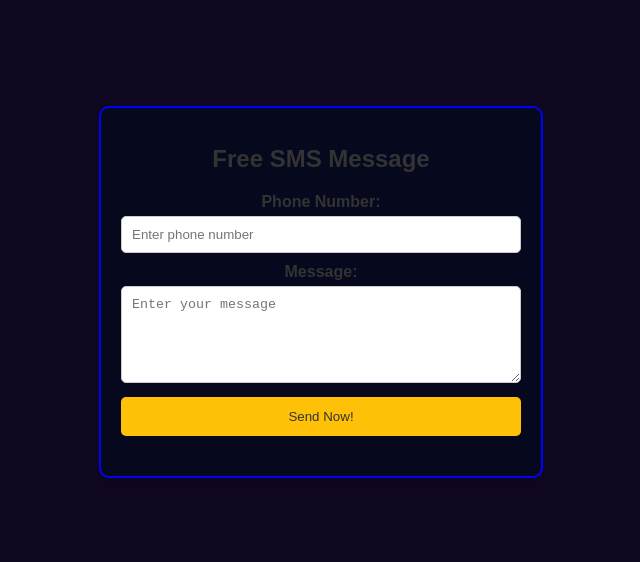
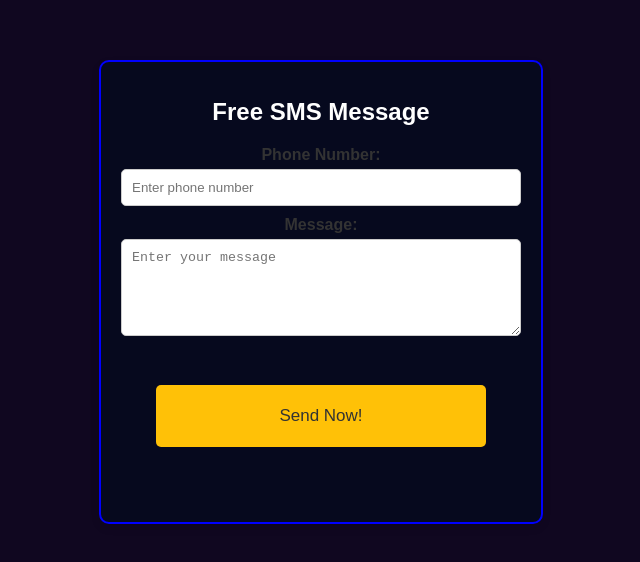
Before and after one commit to angelomaldora/mr-senpai, a website: page public/index.html in a window 1280 px wide. Shown: the part 108-670 px from the top of the page, without its empty margins (319-959 px from the left). Drawn offline with Linux system fonts and the light colour scheme.

Commit message:
Update index.html

```diff
--- a/public/index.html
+++ b/public/index.html
@@ -71,6 +71,47 @@
             font-weight: bold;
             color: #333;
         }
+        .title{
+        color: white;
+        }
+        .button-container {
+    display: flex;
+    justify-content: center;
+    align-items: center;
+
+}
+
+button {
+    width: 200px;
+    height: 62px;
+    cursor: pointer;
+    color: #fff;
+    font-size: 17px;
+    border-radius: 1rem;
+    border: none;
+    position: relative;
+    background: #100720;
+    transition: 0.1s;
+    margin: 35px;
+}
+
+button::after {
+    content: '';
+    width: 100%;
+    height: 100%;
+    background-image: radial-gradient(circle farthest-corner at 5% 10%, rgba(255, 94, 247, 1) 17.8%, rgba(2, 245, 255, 1) 100.2%);
+    filter: blur(15px);
+    z-index: -1;
+    position: absolute;
+    left: 0;
+    top: 0;
+}
+
+button:active {
+    transform: scale(0.9);
+    background: radial-gradient(circle farthest-corner at 10% 20%, rgba(255, 94, 247, 1) 17.8%, rgba(2, 245, 255, 1) 100.2%);
+    transition: 0.5s;
+}
         footer {
             margin-top: 20px;
             font-size: 14px;
@@ -85,15 +126,16 @@
 </head>
 <body>
     <div class="container">
-        <h1>Free SMS Message</h1>
+        <h1 class="title">Free SMS Message</h1>
 
         <label for="phoneNumber">Phone Number:</label>
         <input type="text" id="phoneNumber" placeholder="Enter phone number">
 
         <label for="message">Message:</label>
         <textarea id="message" rows="5" placeholder="Enter your message"></textarea>
-
+          <div class="button-container">
         <button onclick="sendSMS()">Send Now!</button>
+          </div>
         <div id="status" class="status"></div>
     </div>
     <script src="script.js"></script>
```
